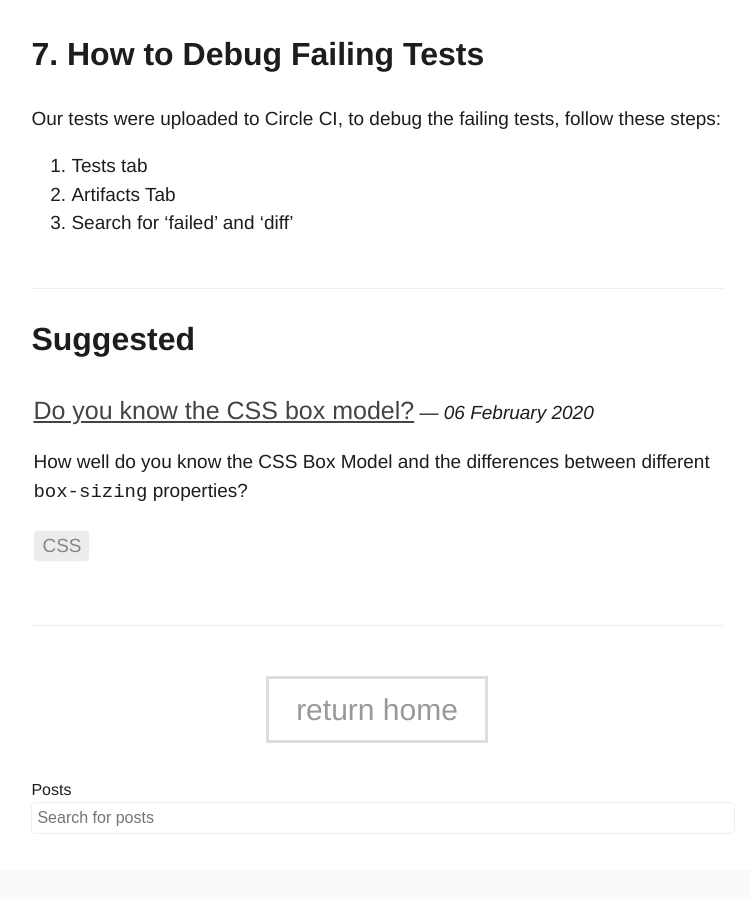
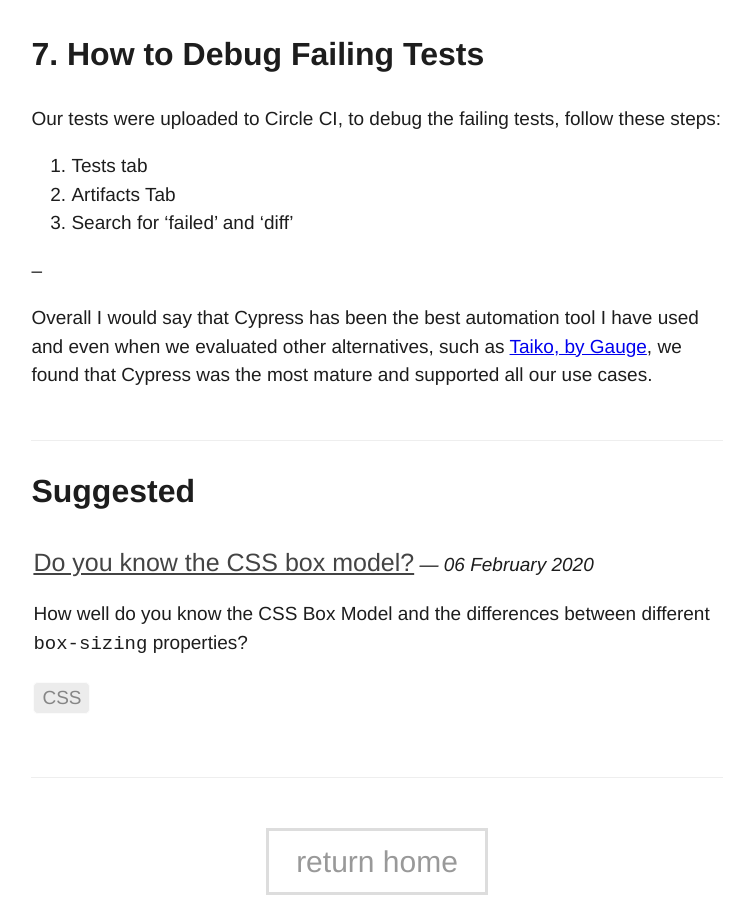
Before and after one commit to harrymt/blog, a Jekyll site: the page built from _posts/2020-04-17-cypress-best-practices.md, in a window 1280 px wide and 900 px high, scrolled down 3364 px. Shown: the whole window, without its empty margins (263-1014 px from the left). Built offline with Jekyll 4.4.1, drawn with Linux system fonts in a browser that asks for light colours.

Commit message:
Update 2020-04-17-cypress-best-practices.md

```diff
--- a/_posts/2020-04-17-cypress-best-practices.md
+++ b/_posts/2020-04-17-cypress-best-practices.md
@@ -76,3 +76,8 @@ Our tests were uploaded to Circle CI, to debug the failing tests, follow these s
 1. Tests tab
 2. Artifacts Tab
 3. Search for 'failed' and 'diff'
+
+
+--
+
+Overall I would say that Cypress has been the best automation tool I have used and even when we evaluated other alternatives, such as [Taiko, by Gauge](https://github.com/getgauge/taiko), we found that Cypress was the most mature and supported all our use cases.
```
